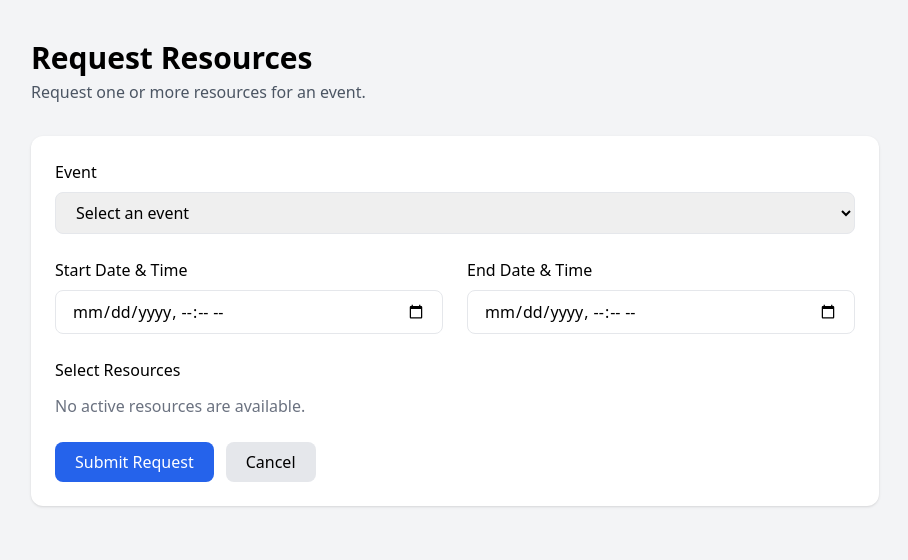
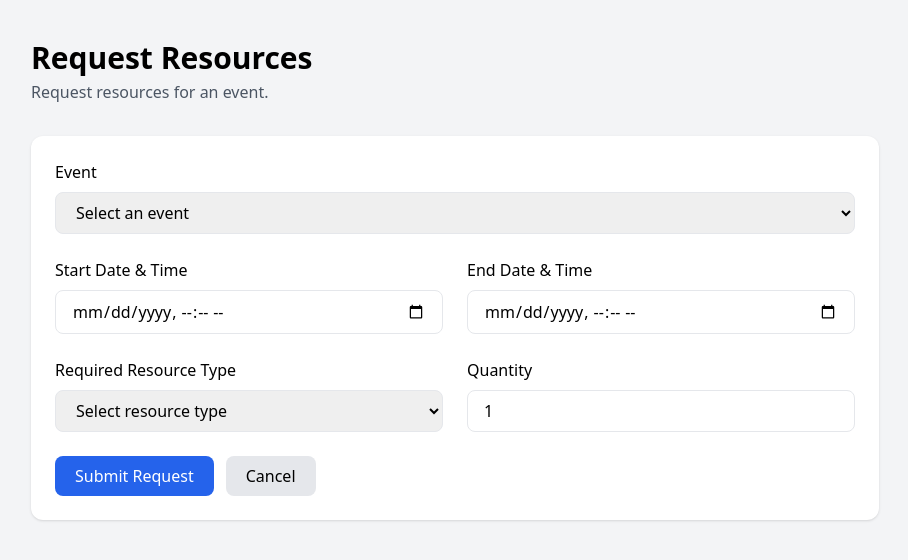
Before and after one commit to janhavi0611/college-event-resource-system, a Flask app: page /requests/create in a window 1280 px wide. Shown: the top 560 px of the page, without its empty margins (185-1093 px from the left). Run offline with Flask 3, Linux system fonts and the light colour scheme; some libraries are stand-ins or nearby versions.

Commit message:
feat: add resource requirement handling

```diff
--- a/app/routes/requests.py
+++ b/app/routes/requests.py
@@ -15,6 +15,7 @@
     Resource,
     ResourceRequest,
     ResourceRequestItem,
+    ResourceRequirement,
 )
 
 
@@ -35,9 +36,7 @@
     """
 
     if resource.capacity is not None:
-
         if event.expected_attendance > resource.capacity:
-
             return (
                 False,
                 (
@@ -93,16 +92,15 @@
             ""
         ).strip()
 
-        selected_resource_ids = request.form.getlist(
-            "resource_ids"
-        )
-
-        # Make sure a valid event was selected
+        # -------------------------------------------------
+        # Validate event
+        # -------------------------------------------------
 
         try:
             event_id = int(event_id_value)
 
         except ValueError:
+
             flash(
                 "Please select a valid event.",
                 "error"
@@ -114,9 +112,13 @@
                 resources=resources
             )
 
-        event = db.session.get(Event, event_id)
+        event = db.session.get(
+            Event,
+            event_id
+        )
 
         if event is None:
+
             flash(
                 "Selected event does not exist.",
                 "error"
@@ -128,112 +130,12 @@
                 resources=resources
             )
 
-        # At least one resource is required
-
-        if not selected_resource_ids:
-            flash(
-                "Please select at least one resource.",
-                "error"
-            )
-
-            return render_template(
-                "requests/create.html",
-                events=events,
-                resources=resources
-            )
+        # -------------------------------------------------
+        # Validate date/time
+        # -------------------------------------------------
 
         try:
-            resource_ids = [
-                int(resource_id)
-                for resource_id in selected_resource_ids
-            ]
 
-        except ValueError:
-            flash(
-                "Invalid resource selection.",
-                "error"
-            )
-
-            return render_template(
-                "requests/create.html",
-                events=events,
-                resources=resources
-            )
-
-        # Prevent the same resource from being added twice
-
-        resource_ids = list(set(resource_ids))
-
-        selected_resources = Resource.query.filter(
-            Resource.id.in_(resource_ids)
-        ).all()
-
-        if len(selected_resources) != len(resource_ids):
-            flash(
-                "One or more selected resources do not exist.",
-                "error"
-            )
-
-            return render_template(
-                "requests/create.html",
-                events=events,
-                resources=resources
-            )
-
-        # Inactive resources should not be part of a request
-
-        inactive_resources = [
-            resource
-            for resource in selected_resources
-            if not resource.is_active
-        ]
-
-        if inactive_resources:
-
-            names = ", ".join(
-                resource.name
-                for resource in inactive_resources
-            )
-
-            flash(
-                f"Inactive resources cannot be requested: {names}",
-                "error"
-            )
-
-            return render_template(
-                "requests/create.html",
-                events=events,
-                resources=resources
-            )
-
-        # Check whether the selected resources can handle the event
-
-        unsuitable_resources = []
-
-        for resource in selected_resources:
-
-            suitable, reason = check_resource_suitability(
-                event,
-                resource
-            )
-
-            if not suitable:
-                unsuitable_resources.append(reason)
-
-        if unsuitable_resources:
-
-            for reason in unsuitable_resources:
-                flash(reason, "error")
-
-            return render_template(
-                "requests/create.html",
-                events=events,
-                resources=resources
-            )
-
-        # Convert the submitted date and time values
-
-        try:
             start_datetime = datetime.fromisoformat(
                 start_value
             )
@@ -243,6 +145,7 @@
             )
 
         except ValueError:
+
             flash(
                 "Please enter valid start and end dates.",
                 "error"
@@ -255,6 +158,7 @@
             )
 
         if end_datetime <= start_datetime:
+
             flash(
                 "End date/time must be after start date/time.",
                 "error"
@@ -266,9 +170,12 @@
                 resources=resources
             )
 
-        # The requested time must fall within the event time
+        # -------------------------------------------------
+        # Make sure request time is inside event time
+        # -------------------------------------------------
 
         if start_datetime < event.start_datetime:
+
             flash(
                 "Request start time cannot be before the event starts.",
                 "error"
@@ -281,6 +188,7 @@
             )
 
         if end_datetime > event.end_datetime:
+
             flash(
                 "Request end time cannot be after the event ends.",
                 "error"
@@ -292,7 +200,74 @@
                 resources=resources
             )
 
-        # Create the request and link the selected resources to it
+        # -------------------------------------------------
+        # Get resource requirement
+        # -------------------------------------------------
+
+        required_resource_type = request.form.get(
+            "required_resource_type",
+            ""
+        ).strip()
+
+        quantity_value = request.form.get(
+            "quantity",
+            ""
+        ).strip()
+
+        # -------------------------------------------------
+        # Validate resource type
+        # -------------------------------------------------
+
+        if not required_resource_type:
+
+            flash(
+                "Please select a required resource type.",
+                "error"
+            )
+
+            return render_template(
+                "requests/create.html",
+                events=events,
+                resources=resources
+            )
+
+        # -------------------------------------------------
+        # Validate quantity
+        # -------------------------------------------------
+
+        try:
+
+            quantity = int(quantity_value)
+
+        except ValueError:
+
+            flash(
+                "Quantity must be a valid number.",
+                "error"
+            )
+
+            return render_template(
+                "requests/create.html",
+                events=events,
+                resources=resources
+            )
+
+        if quantity <= 0:
+
+            flash(
+                "Quantity must be at least 1.",
+                "error"
+            )
+
+            return render_template(
+                "requests/create.html",
+                events=events,
+                resources=resources
+            )
+
+        # -------------------------------------------------
+        # Create request + requirement
+        # -------------------------------------------------
 
         resource_request = ResourceRequest(
             event_id=event.id,
@@ -303,19 +278,26 @@
 
         db.session.add(resource_request)
 
-        for resource in selected_resources:
+        try:
 
-            item = ResourceRequestItem(
-                request=resource_request,
-                resource=resource
+            # Flush gives the request its database ID
+            # without committing the transaction yet.
+            db.session.flush()
+
+            resource_requirement = ResourceRequirement(
+                request_id=resource_request.id,
+                resource_type=required_resource_type,
+                quantity=quantity
             )
 
-            db.session.add(item)
+            db.session.add(resource_requirement)
 
-        try:
+            # Commit both records together.
             db.session.commit()
 
         except Exception:
+
+            # If anything fails, neither record is saved.
             db.session.rollback()
 
             flash(
@@ -328,6 +310,10 @@
                 events=events,
                 resources=resources
             )
+
+        # -------------------------------------------------
+        # Success
+        # -------------------------------------------------
 
         flash(
             "Resource request created successfully.",
--- a/app/templates/requests/create.html
+++ b/app/templates/requests/create.html
@@ -28,7 +28,7 @@
             </h1>
 
             <p class="text-gray-600 mt-1">
-                Request one or more resources for an event.
+                Request resources for an event.
             </p>
 
         </div>
@@ -144,60 +144,69 @@
             </div>
 
 
-            <!-- Resources -->
+            <!-- Resource requirement -->
 
-            <div>
+            <div class="grid grid-cols-1 md:grid-cols-2 gap-6">
 
-                <label class="block font-medium mb-3">
-                    Select Resources
-                </label>
+                <div>
 
-                <div class="grid grid-cols-1 md:grid-cols-2 gap-3">
+                    <label class="block font-medium mb-2">
+                        Required Resource Type
+                    </label>
 
-                    {% for resource in resources %}
+                    <select
+                        name="required_resource_type"
+                        required
+                        class="w-full border rounded-lg px-4 py-2"
+                    >
 
-                        <label
-                            class="border rounded-lg p-4
-                                   flex items-start gap-3
-                                   cursor-pointer
-                                   hover:bg-gray-50"
-                        >
+                        <option value="">
+                            Select resource type
+                        </option>
 
-                            <input
-                                type="checkbox"
-                                name="resource_ids"
-                                value="{{ resource.id }}"
-                                class="mt-1"
-                            >
+                        <option value="Auditorium">
+                            Auditorium
+                        </option>
 
-                            <div>
+                        <option value="Laboratory">
+                            Laboratory
+                        </option>
 
-                                <div class="font-medium">
-                                    {{ resource.name }}
-                                </div>
+                        <option value="Projector">
+                            Projector
+                        </option>
 
-                                <div class="text-sm text-gray-500">
+                        <option value="Microphone">
+                            Microphone
+                        </option>
 
-                                    {{ resource.resource_type }}
+                        <option value="Camera">
+                            Camera
+                        </option>
 
-                                    {% if resource.capacity %}
-                                        · Capacity:
-                                        {{ resource.capacity }}
-                                    {% endif %}
+                        <option value="Computer">
+                            Computer
+                        </option>
 
-                                </div>
+                    </select>
 
-                            </div>
+                </div>
 
-                        </label>
 
-                    {% else %}
+                <div>
 
-                        <p class="text-gray-500">
-                            No active resources are available.
-                        </p>
+                    <label class="block font-medium mb-2">
+                        Quantity
+                    </label>
 
-                    {% endfor %}
+                    <input
+                        type="number"
+                        name="quantity"
+                        min="1"
+                        value="1"
+                        required
+                        class="w-full border rounded-lg px-4 py-2"
+                    >
 
                 </div>
 
```
Also changed, not shown: app/models/__init__.py (+9 -1 lines), app/models/resource_request.py (+32 -0 lines), app/templates/requests/list.html (+88 -2 lines), migrations/versions/17653df4dd0a_add_resource_requirements.py (added, +35 -0 lines).
